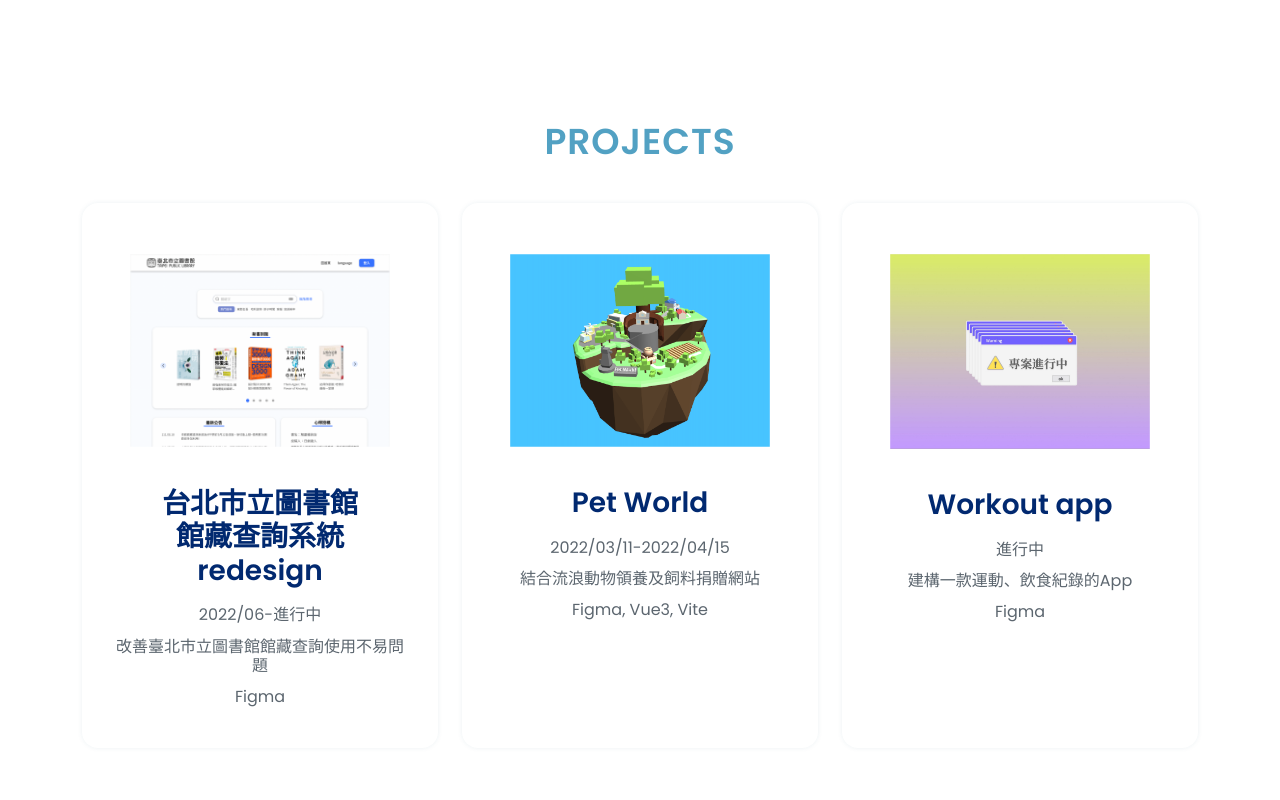
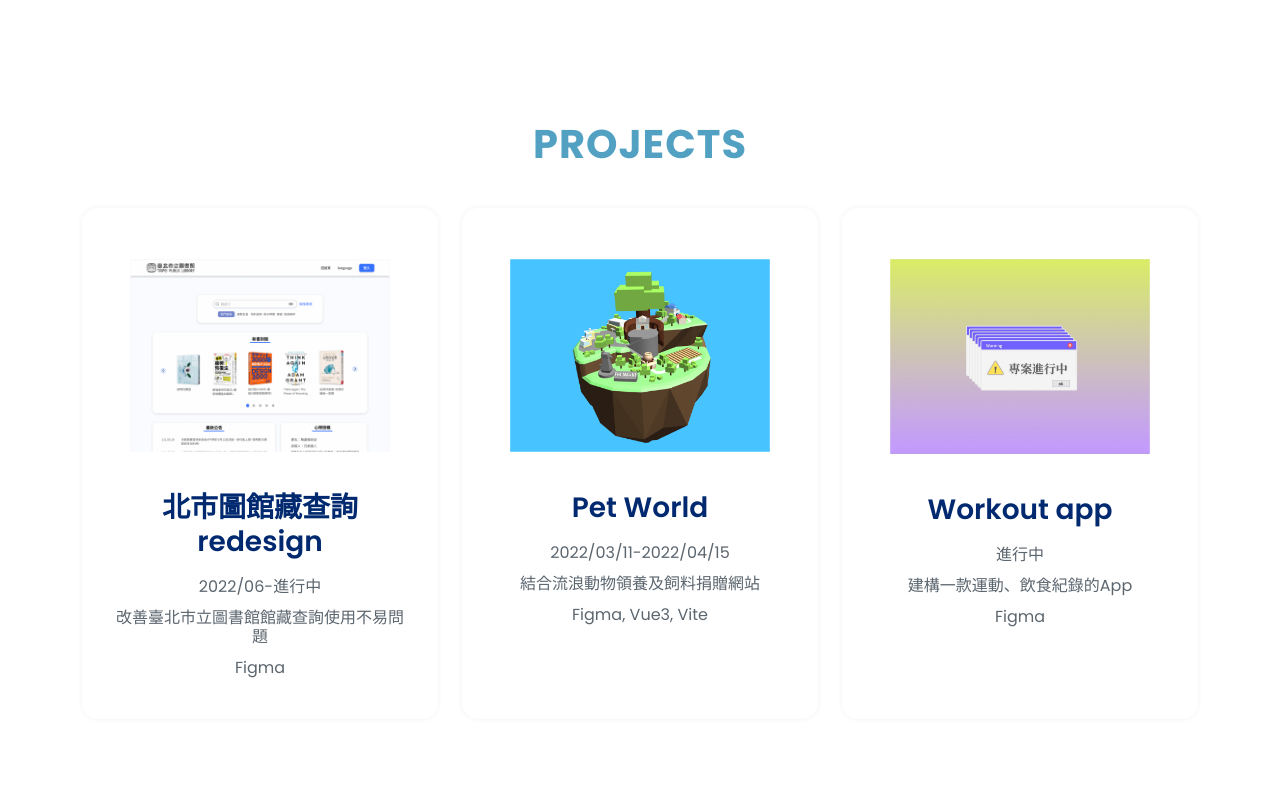
Before and after one commit to rayrayfan/portfolio, a website: page index.html in a window 1280 px wide. Shown: the part 740-1540 px from the top of the page. Drawn offline with Linux system fonts and the light colour scheme.

Commit message:
0916 font

```diff
--- a/assets/css/style.css
+++ b/assets/css/style.css
@@ -35,9 +35,9 @@ section {
 }
 .section-header h1 {
   font-family: "Poppins", sans-serif;
-  font-size: 36px;
+  font-size: 40px;
   letter-spacing: 1px;
-  font-weight: 600;
+  font-weight: 700;
   margin: 0;
   color: #52A1C3;
   text-transform: uppercase;
@@ -183,7 +183,7 @@ section {
 }
 .navbar .getstarted:hover, .navbar .getstarted:focus:hover {
   color: #fff;
-  background: #5969f3;
+  background: #52A1C3;
 }
 .navbar .dropdown ul {
   display: block;
--- a/index.html
+++ b/index.html
@@ -98,7 +98,7 @@
             <div class="box">
               <a href="https://www.notion.so/karif/redesign-c0a156366a214f85b778750a08e087fe" target="_blank">
               <img src="assets/img/library.png" class="img-fluid" alt="">
-              <h2>台北市立圖書館 <br>館藏查詢系統 redesign</h2>
+              <h2>北市圖館藏查詢 redesign</h2>
               <h4>2022/06-進行中</h4>
               <h4>改善臺北市立圖書館館藏查詢使用不易問題</h4>
               <h4>Figma</h4>
```
Also changed, not shown: 1 other file.
